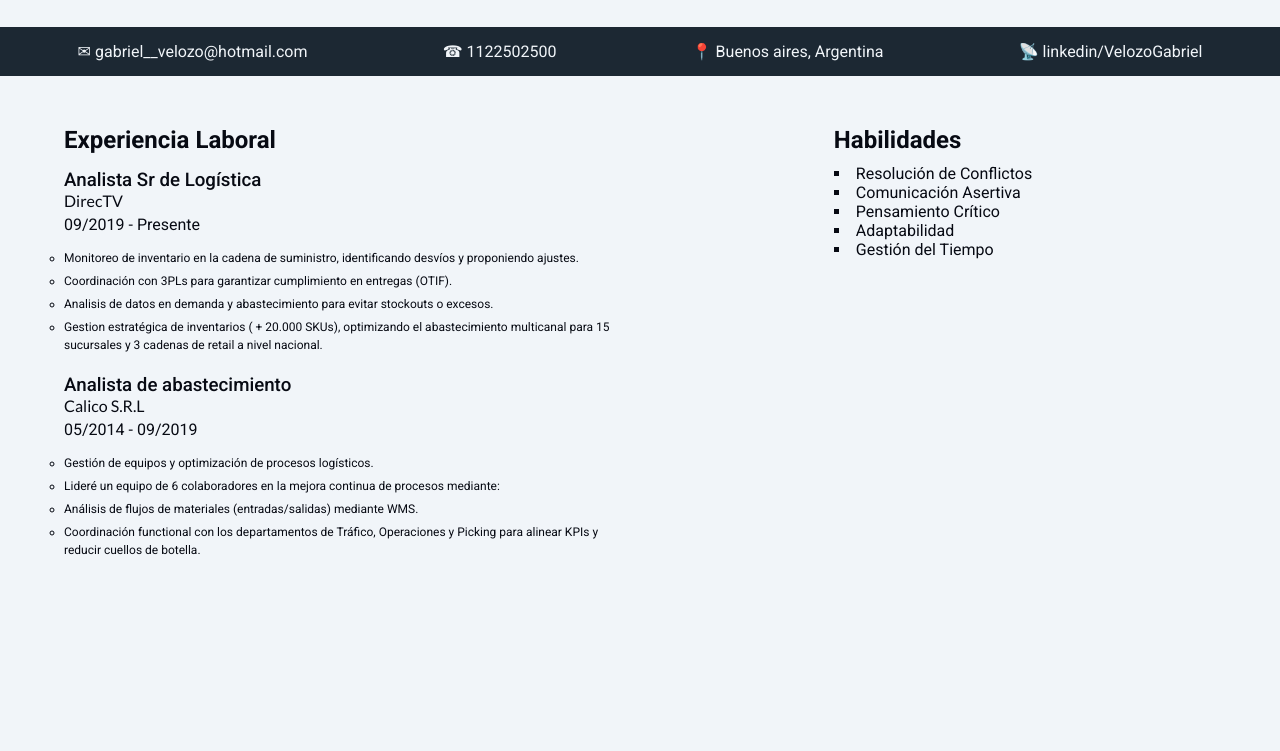
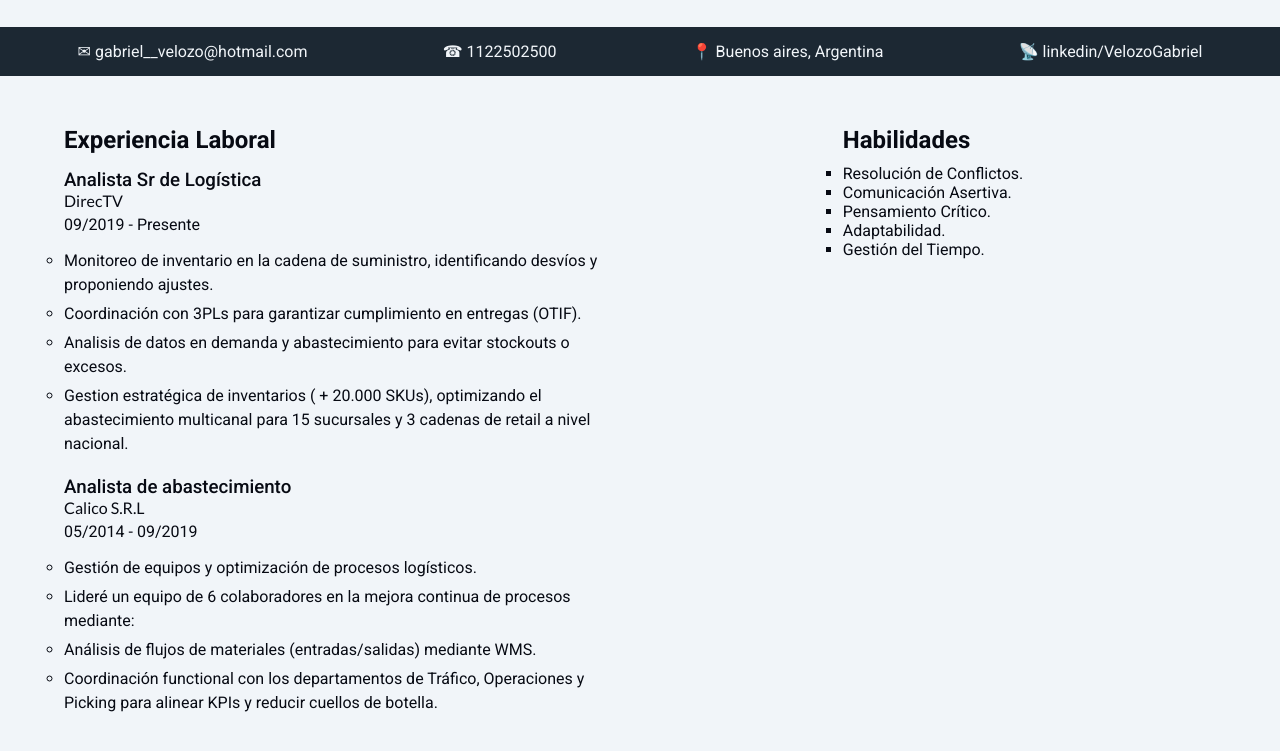
Before and after one commit to Gabrielvelozo/Gabrielvelozo, a plain HTML site: page index.html in a window 1280 px wide. Shown: the part 165-916 px from the top of the page. Drawn offline with Linux system fonts and the light colour scheme; a web font is replaced by a local one.

Commit message:
change font

```diff
--- a/index.html
+++ b/index.html
@@ -62,12 +62,13 @@
 
       <article class="habilidades__box">
         <h2 class="habilidades">Habilidades</h2>
-        <ul class="habilidad"></ul>
-        <li class="habilidad__item">Resolución de Conflictos</li>
-        <li class="habilidad__item">Comunicación Asertiva</li>
-        <li class="habilidad__item">Pensamiento Crítico</li>
-        <li class="habilidad__item">Adaptabilidad</li>
-        <li class="habilidad__item">Gestión del Tiempo</li>
+        <ul class="habilidad">
+          <li class="habilidad__item">Resolución de Conflictos.</li>
+          <li class="habilidad__item">Comunicación Asertiva.</li>
+          <li class="habilidad__item">Pensamiento Crítico.</li>
+          <li class="habilidad__item">Adaptabilidad.</li>
+          <li class="habilidad__item">Gestión del Tiempo.</li>
+        </ul>
       </article>
 
     </main>
--- a/style.css
+++ b/style.css
@@ -151,7 +151,7 @@ body {
 }
 
 .info {
-    font-size: 12px;
+    font-size: 16px;
     font-weight: 400;
     margin: 5px 0;
     line-height: 1.5;
```
